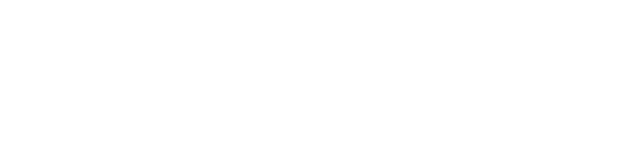
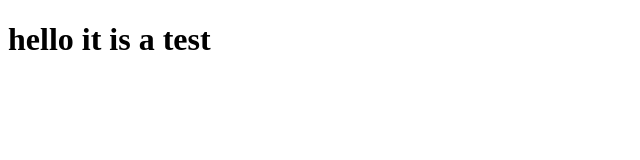
Before and after one commit to Bahare09/Testing-demo, a plain HTML site: page index.html in a window 1280 px wide. Shown: the whole page, without its empty margins (0-640 px from the left). Drawn offline with Linux system fonts and the light colour scheme.

Commit message:
Update index.html

```diff
--- a/index.html
+++ b/index.html
@@ -7,6 +7,7 @@
     <title>Document</title>
 </head>
 <body>
+    <h1> hello it is a test</h1>
 
 </body>
 </html>
```
